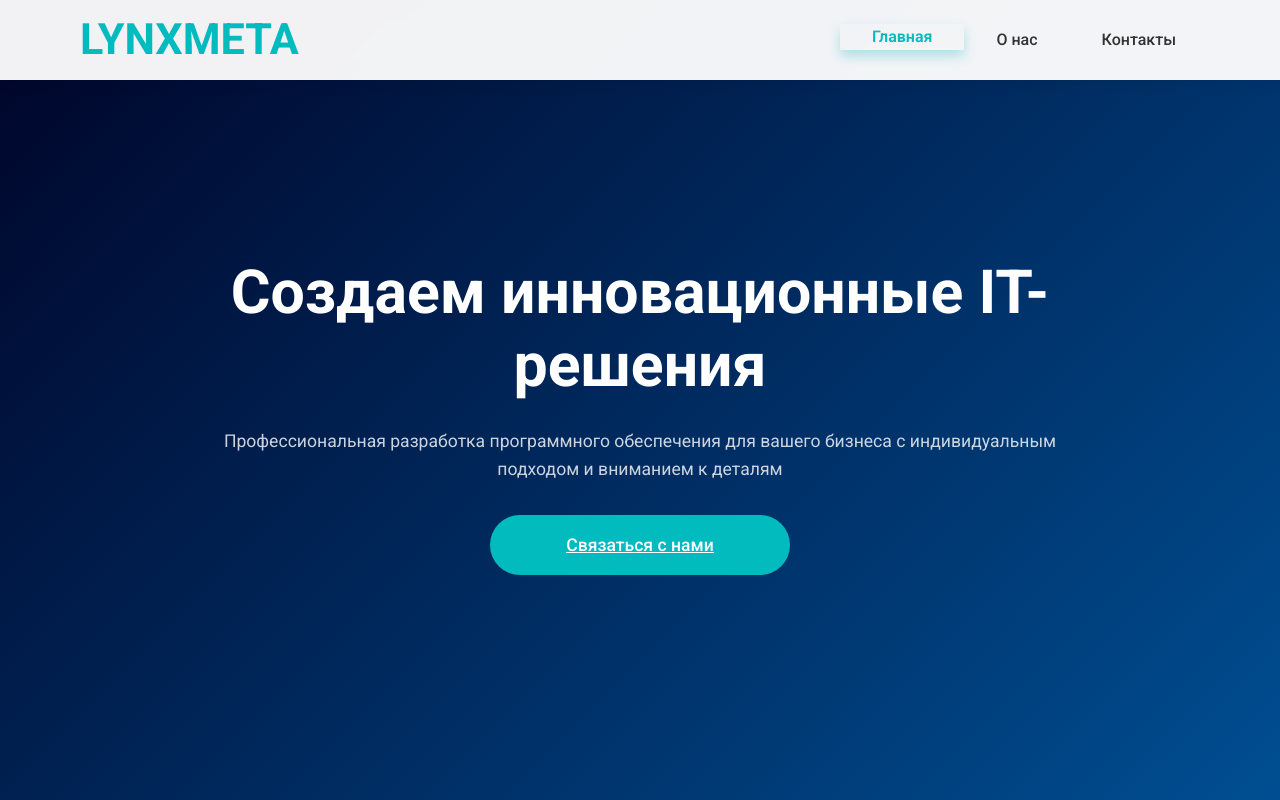
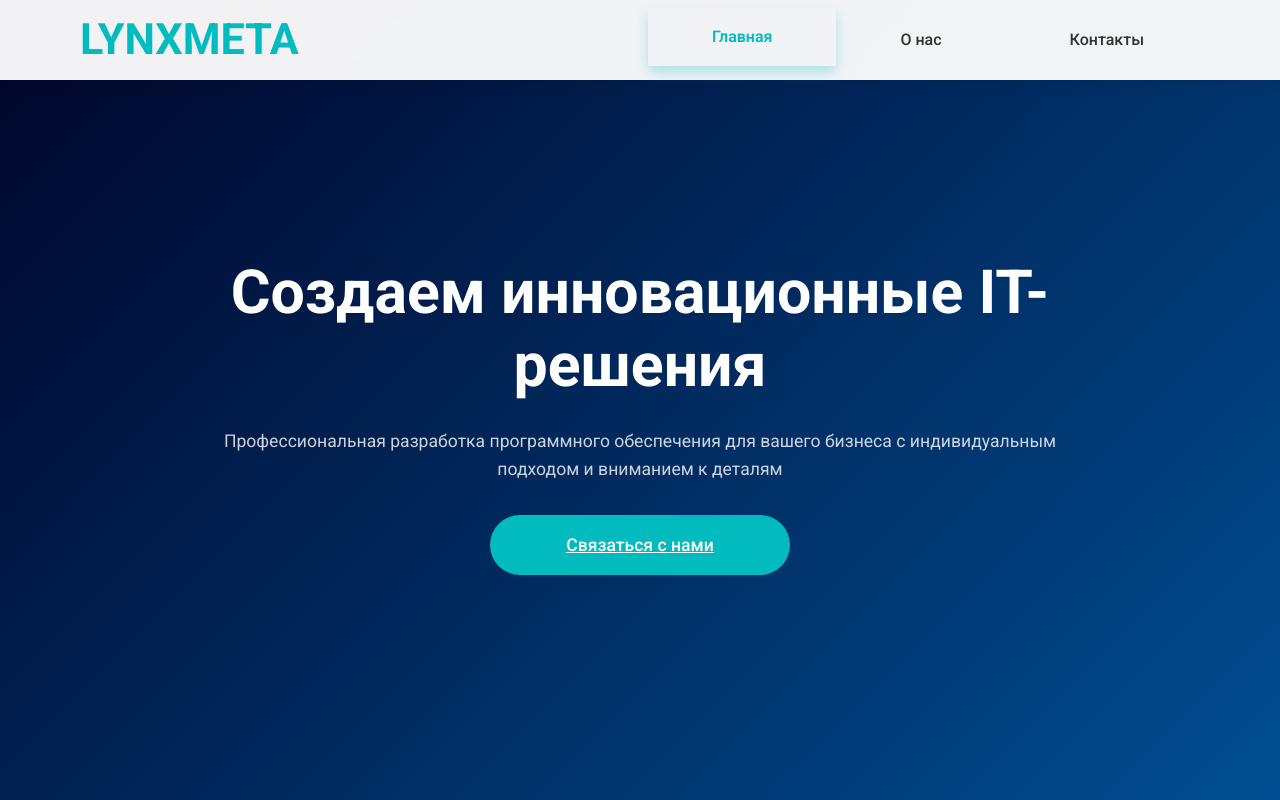
Before and after one commit to victoriyaBarysheva/lynxmeta.github.io, a plain HTML site: page index.html in a window 1280 px wide. Shown: the top 800 px of the page. Drawn offline with nearby package versions, Linux system fonts and the light colour scheme.

Commit message:
nav menu links

```diff
--- a/index.html
+++ b/index.html
@@ -218,9 +218,9 @@
 
       // Добавляем обработчики событий
 
-      window.addEventListener('scroll', throttle(setActiveLink, 100));
+      window.addEventListener('scroll', throttle(setActiveLink, 50));
 
-      window.addEventListener('load', throttle(setActiveLink, 100));
+      window.addEventListener('load', throttle(setActiveLink, 50));
 
       // Плавная прокрутка к секциям
       navLinks.forEach(link => {
--- a/styles.css
+++ b/styles.css
@@ -154,7 +154,7 @@ nav {
   }
 
   .nav__links a {
-    padding: 0 1.8rem;
+    /* padding: 0 1.8rem; */
     border: none;
     height: 100%;
     min-height: auto;
@@ -476,6 +476,6 @@ nav {
   }
 
   .nav__links a {
-    padding: 0 2rem;
+    padding: 1rem 4rem 1rem 4rem;
   }
 }
```
